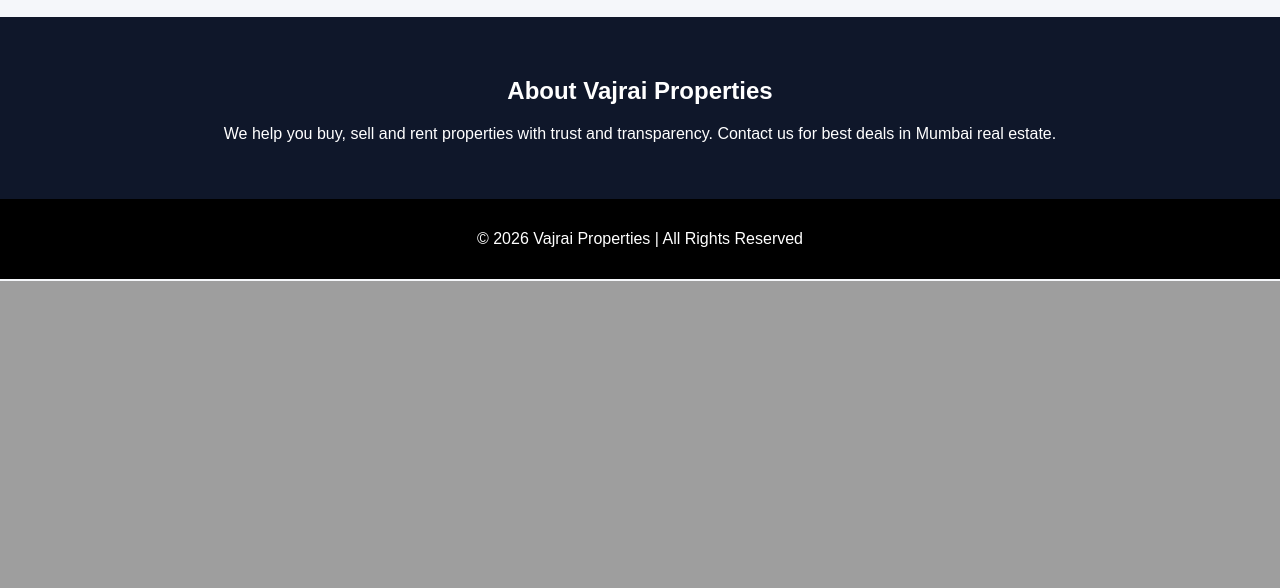
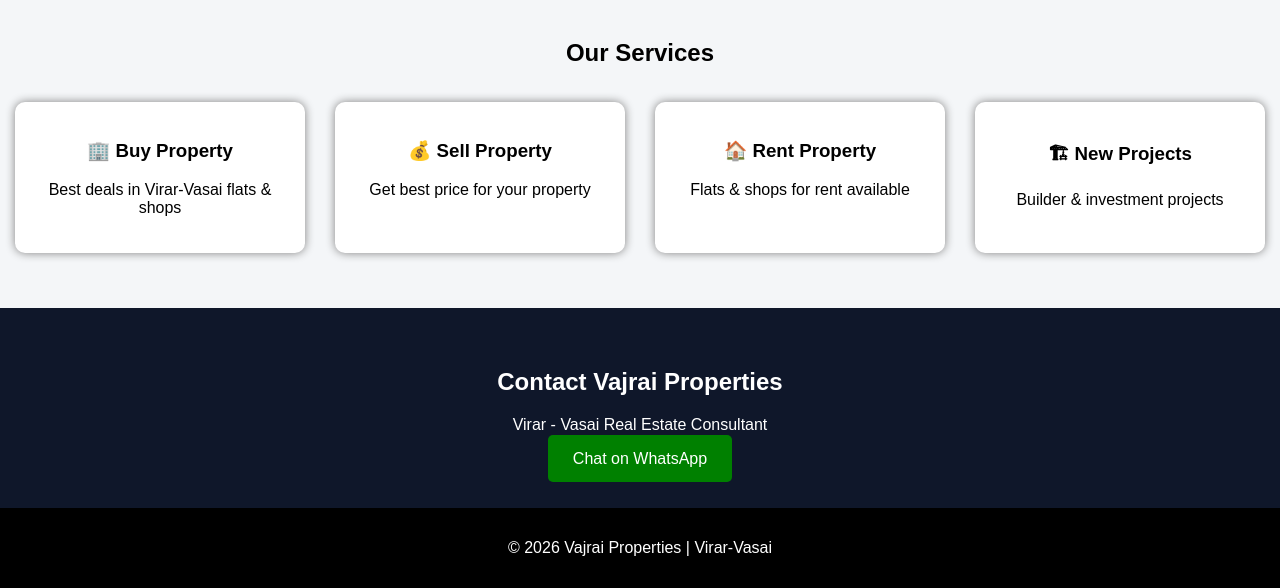
Before and after one commit to hvr1988/real-estate-website, a FastAPI app: page / in a window 1280 px wide. Shown: the part 519-1107 px from the top of the page. Before the commit the page ends 800 px from the top, so only its background shows below. Run offline with FastAPI, Linux system fonts and the light colour scheme.

Commit message:
Add files via upload

```diff
--- a/static/style.css
+++ b/static/style.css
@@ -1,10 +1,9 @@
 body{
-    font-family: Arial;
+font-family:Arial;
 margin:0;
-    background:#f5f7fa;
+background:#f4f6f8;
 }
 
-/* NAVBAR */
 .navbar{
 background:#0f172a;
 color:white;
@@ -21,27 +20,31 @@
 font-weight:bold;
 }
 
-/* HERO */
 .hero{
-    background:url("https://images.unsplash.com/photo-1560518883-ce09059eeffa") no-repeat center;
-    background-size:cover;
-    height:350px;
+background:url("https://images.unsplash.com/photo-1560518883-ce09059eeffa") center/cover;
+height:420px;
 color:white;
 display:flex;
 flex-direction:column;
 justify-content:center;
 align-items:center;
-    font-size:30px;
+text-align:center;
 }
 
-/* SECTION */
-.section-title{
+.btn{
+background:orange;
+padding:12px 25px;
+color:white;
+text-decoration:none;
+border-radius:5px;
+}
+
+.section{
 text-align:center;
 margin-top:40px;
 }
 
-/* PROPERTY */
-.property-container{
+.services{
 display:flex;
 flex-wrap:wrap;
 justify-content:center;
@@ -49,25 +52,33 @@
 
 .card{
 background:white;
-    padding:15px;
+padding:20px;
 margin:15px;
-    width:260px;
-    box-shadow:0px 0px 10px gray;
+width:250px;
+box-shadow:0 0 10px gray;
 border-radius:10px;
-}
-
-/* ABOUT */
-.about{
-    background:#0f172a;
-    color:white;
-    padding:40px;
 text-align:center;
 }
 
-/* FOOTER */
+.contact{
+background:#0f172a;
+color:white;
+text-align:center;
+padding:40px;
+margin-top:40px;
+}
+
+.whatsapp{
+background:green;
+padding:15px 25px;
+color:white;
+text-decoration:none;
+border-radius:5px;
+}
+
 .footer{
 background:black;
 color:white;
+text-align:center;
 padding:15px;
-    text-align:center;
 }
--- a/templates/index.html
+++ b/templates/index.html
@@ -1,7 +1,7 @@
 <!DOCTYPE html>
 <html>
 <head>
-    <title>Vajrai Properties</title>
+<title>Vajrai Properties | Virar-Vasai Real Estate</title>
 <link rel="stylesheet" href="/static/style.css">
 </head>
 
@@ -12,43 +12,56 @@
 <h2>🏠 Vajrai Properties</h2>
 <div>
 <a href="/">Home</a>
-        <a href="/login">Admin</a>
-        <a href="https://wa.me/919999999999" target="_blank">WhatsApp</a>
+<a href="/properties">Properties</a>
+<a href="https://wa.me/91XXXXXXXXXX" target="_blank">WhatsApp</a>
+<a href="/admin">Admin</a>
 </div>
 </div>
 
-<!-- HERO SECTION -->
+<!-- HERO -->
 <div class="hero">
-    <h1>Find Your Dream Property</h1>
-    <p>Buy | Sell | Rent Properties in Mumbai</p>
+<h1>Find Your Dream Home in Virar – Vasai</h1>
+<p>Buy | Sell | Rent | New Projects | Resale</p>
+<a class="btn" href="/properties">View Properties</a>
 </div>
 
-<!-- PROPERTY LIST -->
-<h2 class="section-title">Featured Properties</h2>
+<!-- SERVICES -->
+<h2 class="section">Our Services</h2>
 
-<div class="property-container">
-    {% for p in properties %}
+<div class="services">
+
 <div class="card">
-        <img src="/static/uploads/{{p.image}}" width="250">
-        <h3>{{p.title}}</h3>
-        <p>📍 {{p.location}}</p>
-        <p>💰 ₹ {{p.price}}</p>
-    </div>
-    {% endfor %}
+<h3>🏢 Buy Property</h3>
+<p>Best deals in Virar-Vasai flats & shops</p>
 </div>
 
-<!-- ABOUT -->
-<div class="about">
-    <h2>About Vajrai Properties</h2>
-    <p>
-    We help you buy, sell and rent properties with trust and transparency.
-    Contact us for best deals in Mumbai real estate.
-    </p>
+<div class="card">
+<h3>💰 Sell Property</h3>
+<p>Get best price for your property</p>
+</div>
+
+<div class="card">
+<h3>🏠 Rent Property</h3>
+<p>Flats & shops for rent available</p>
+</div>
+
+<div class="card">
+<h3>🏗 New Projects</h3>
+<p>Builder & investment projects</p>
+</div>
+
+</div>
+
+<!-- CONTACT -->
+<div class="contact">
+<h2>Contact Vajrai Properties</h2>
+<p>Virar - Vasai Real Estate Consultant</p>
+<a class="whatsapp" href="https://wa.me/91XXXXXXXXXX">Chat on WhatsApp</a>
 </div>
 
 <!-- FOOTER -->
 <div class="footer">
-    <p>© 2026 Vajrai Properties | All Rights Reserved</p>
+<p>© 2026 Vajrai Properties | Virar-Vasai</p>
 </div>
 
 </body>
```
Lines whose indentation alone changed are shown as unchanged.
